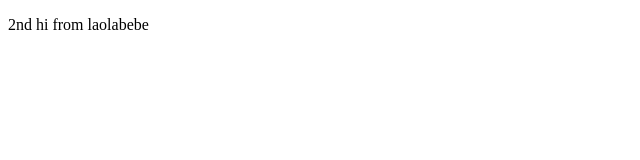
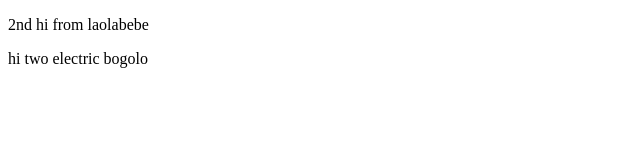
Before and after one commit to labeebaASC6/collabPractice, a plain HTML site: page index.html in a window 1280 px wide. Shown: the whole page, without its empty margins (0-640 px from the left). Drawn offline with Linux system fonts and the light colour scheme.

Commit message:
new part

```diff
--- a/index.html
+++ b/index.html
@@ -8,5 +8,6 @@
 </head>
 <body>
     <p>2nd hi from laolabebe</p>
+    <p>hi two electric bogolo</p>
 </body>
 </html>
```
